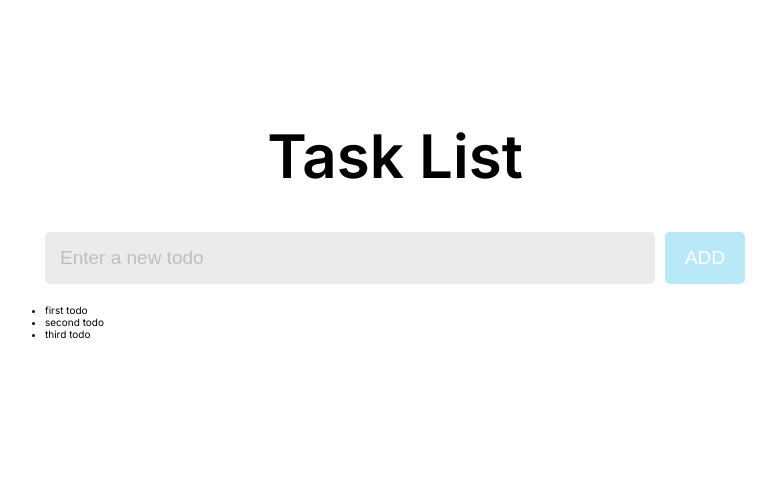
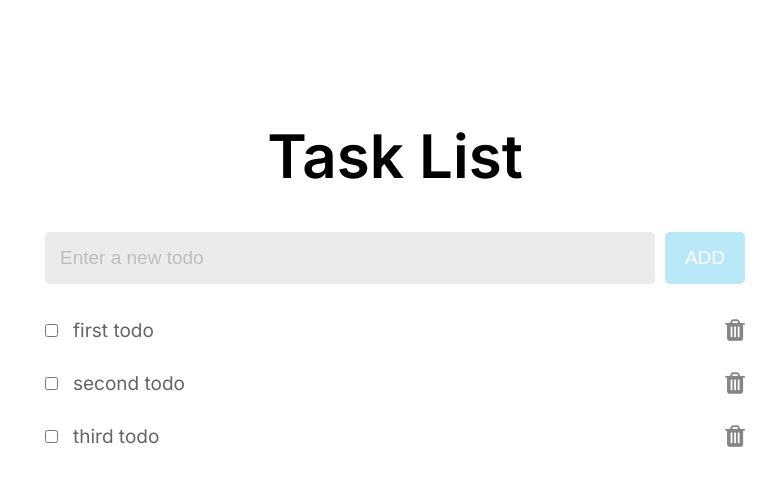
Before and after one commit to ivanpilot/todo-app, a Next.js app: page / in a window 1280 px wide. Shown: the top 486 px of the page, without its empty margins (245-1021 px from the left). Built offline with nearby package versions, Linux system fonts and the light colour scheme.

Commit message:
styled Todo component. added WIP tests for Todo component

```diff
--- a/components/FormTodo.tsx
+++ b/components/FormTodo.tsx
@@ -63,7 +63,6 @@ function FormTodo(props: FormProps): JSX.Element {
         props.handleSubmit({
             description: todo,
             isCompleted: false,
-            isEditing: false,
         });
         setTodo('');
     };
--- a/components/Todo.tsx
+++ b/components/Todo.tsx
@@ -1,14 +1,95 @@
-import React from 'react';
+import React, { useState } from 'react';
+import styled from 'styled-components';
 
 export type TodoProps = {
     id?: string | number;
     description: string;
     isCompleted: boolean;
-    isEditing: boolean;
 };
 
+const Wrapper = styled.div`
+    display: flex;
+    align-item: center;
+`;
+
+const InputWrapper = styled.div`
+    width: 100%;
+    padding: 0.5rem;
+`;
+
+const Input = styled.input`
+    width: 100%;
+    border: none;
+    padding: 1rem;
+    font-family: 'Inter';
+    font-size: 1.9rem;
+    color: #646464;
+    cursor: pointer;
+    &:focus {
+        background: rgb(245, 245, 245);
+        outline: none;
+    }
+
+    &:disabled {
+        background-color: white;
+        text-decoration: line-through;
+        cursor: auto;
+    }
+`;
+
+const Label = styled.label`
+    display: flex;
+    flex-direction: column;
+    justify-content: center;
+`;
+
+const Button = styled.button`
+    font-size: 2.5rem;
+    color: #858585;
+    border: none;
+    background: none;
+    cursor: pointer;
+`;
+
 function Todo(props: TodoProps): JSX.Element {
-    return <li>{props.description}</li>;
+    const [todo, setTodo] = useState(props);
+
+    const handleOnChange = (e: React.ChangeEvent<HTMLInputElement>) => {
+        setTodo({ ...todo, description: e.target.value });
+    };
+
+    const handleOnBlur = () => {
+        console.log('UPDATE todo', todo);
+    };
+
+    const handleOnClick = () => {
+        setTodo({ ...todo, isCompleted: !todo.isCompleted });
+        console.log('UPDATE todo', todo);
+    };
+
+    const handleDelete = () => {
+        console.log('DELETE todo', todo);
+    };
+
+    return (
+        <Wrapper>
+            <Label>
+                <input type="checkbox" onClick={handleOnClick} />
+            </Label>
+            <InputWrapper>
+                <Input
+                    placeholder={todo.description}
+                    onChange={handleOnChange}
+                    value={todo.description}
+                    onBlur={handleOnBlur}
+                    disabled={todo.isCompleted}
+                />
+            </InputWrapper>
+            <Button onClick={handleDelete}>
+                <i className="fa fa-trash" aria-hidden="true"></i>
+            </Button>
+        </Wrapper>
+    );
 }
 
 export default Todo;
--- a/components/Todos.tsx
+++ b/components/Todos.tsx
@@ -6,10 +6,8 @@ type TodosProps = {
 };
 
 function Todos(props: TodosProps): JSX.Element {
-    console.log('[ Todos ] props ', props);
-
     const todos = props.todos.map((todo) => <Todo key={todo.id} {...todo} />);
-    return <ul>{todos}</ul>;
+    return <>{todos}</>;
 }
 
 export default Todos;
--- a/pages/_document.tsx
+++ b/pages/_document.tsx
@@ -39,6 +39,10 @@ export default class MyDocument extends Document {
                         href="https://fonts.googleapis.com/css2?family=Inter:wght@300;400;600&display=swap"
                         rel="stylesheet"
                     />
+                    <link
+                        rel="stylesheet"
+                        href="https://cdnjs.cloudflare.com/ajax/libs/font-awesome/4.7.0/css/font-awesome.min.css"
+                    />
                 </Head>
                 <body>
                     <Main />
--- a/pages/index.tsx
+++ b/pages/index.tsx
@@ -58,8 +58,6 @@ function Home(): JSX.Element {
         setTodos([...todos, { id: todos.length + 1, ...todo }]);
     };
 
-    console.log('todos >>>> ', todos);
-
     return (
         <Container>
             <H1>Task List</H1>
```
Also changed, not shown: 2 other files (tests, documents, lock files or other folders).
